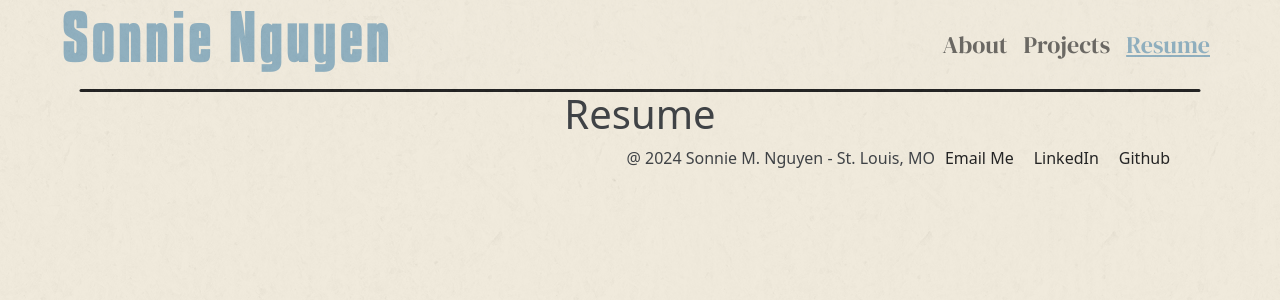
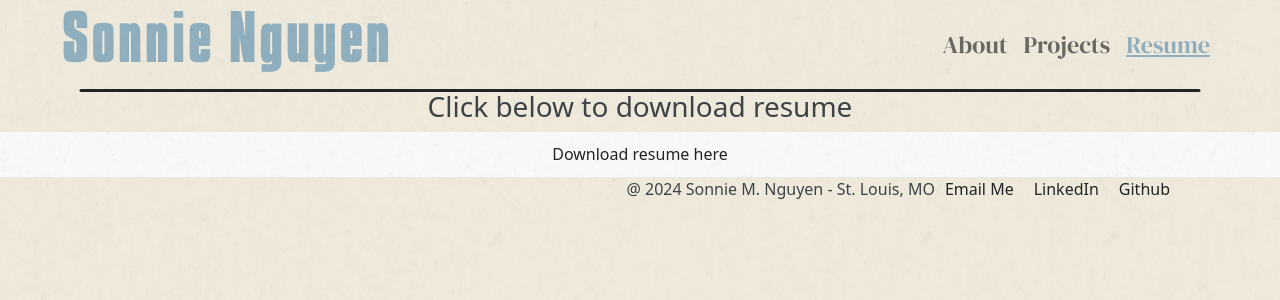
Before and after one commit to Sunsonni/PortfolioWebsite, a React (Vite) app in the folder Portfolio-client/: page /Resume in a window 1280 px wide. Shown: the top 300 px of the page. Built offline with nearby package versions, Linux system fonts and the light colour scheme.

Commit message:
resume available for download on website

```diff
--- a/Portfolio-client/src/Routes.jsx
+++ b/Portfolio-client/src/Routes.jsx
@@ -5,6 +5,7 @@ import {
 import App from './App.jsx'
 import Home from './components/Home.jsx'
 import About from './components/About.jsx'
+import Resume from './components/Resume.jsx'
 
 const router = createBrowserRouter([
     {
@@ -25,7 +26,7 @@ const router = createBrowserRouter([
             },
             {
                 path: '/Resume',
-                element: <h1>Resume</h1>
+                element: <Resume/>
             }
         ]
     }
--- /dev/null
+++ b/Portfolio-client/src/components/Resume.jsx
@@ -0,0 +1,22 @@
+import React from 'react'
+import '../App.css'
+
+const Resume = () => {
+    const onButtonClick = () => {
+        const pdfUrl = 'Resume 2025 - Sonnie Nguyen.pdf';
+        const link = document.createElement('a');
+        link.href = pdfUrl;
+        link.download = "Resume 2025 - Sonnie Nguyen.pdf";
+        document.body.appendChild(link);
+        link.click();
+        document.doctype.removeChild(link);
+    }
+    return (
+        <>
+        <h3>Click below to download resume</h3>
+        <button onClick={onButtonClick}>Download resume here</button>
+        </>
+    );
+}
+
+export default Resume;
```
Also changed, not shown: 1 other file (tests, documents, lock files or other folders).
